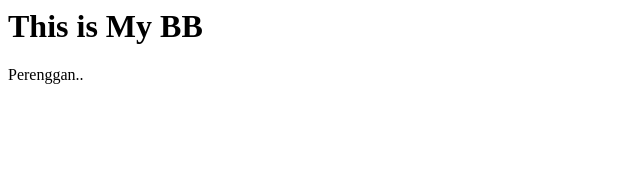
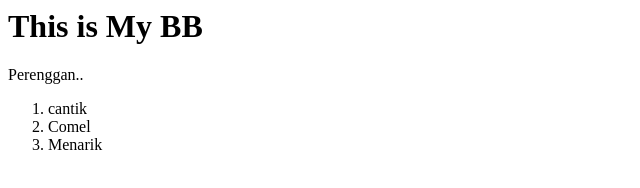
Before and after one commit to nurkhusnina/Trial, a plain HTML site: page index.html in a window 1280 px wide. Shown: the whole page, without its empty margins (0-640 px from the left). Drawn offline with Linux system fonts and the light colour scheme.

Commit message:
Ordered List

```diff
--- a/index.html
+++ b/index.html
@@ -9,6 +9,11 @@
     <h1>This is My BB  </h1>
     <p>Perenggan..</p>
 
+<ol>
+    <li>cantik</li>
+    <li>Comel</li>
+    <li>Menarik</li>
+</ol>
 
 </body>
 
```
